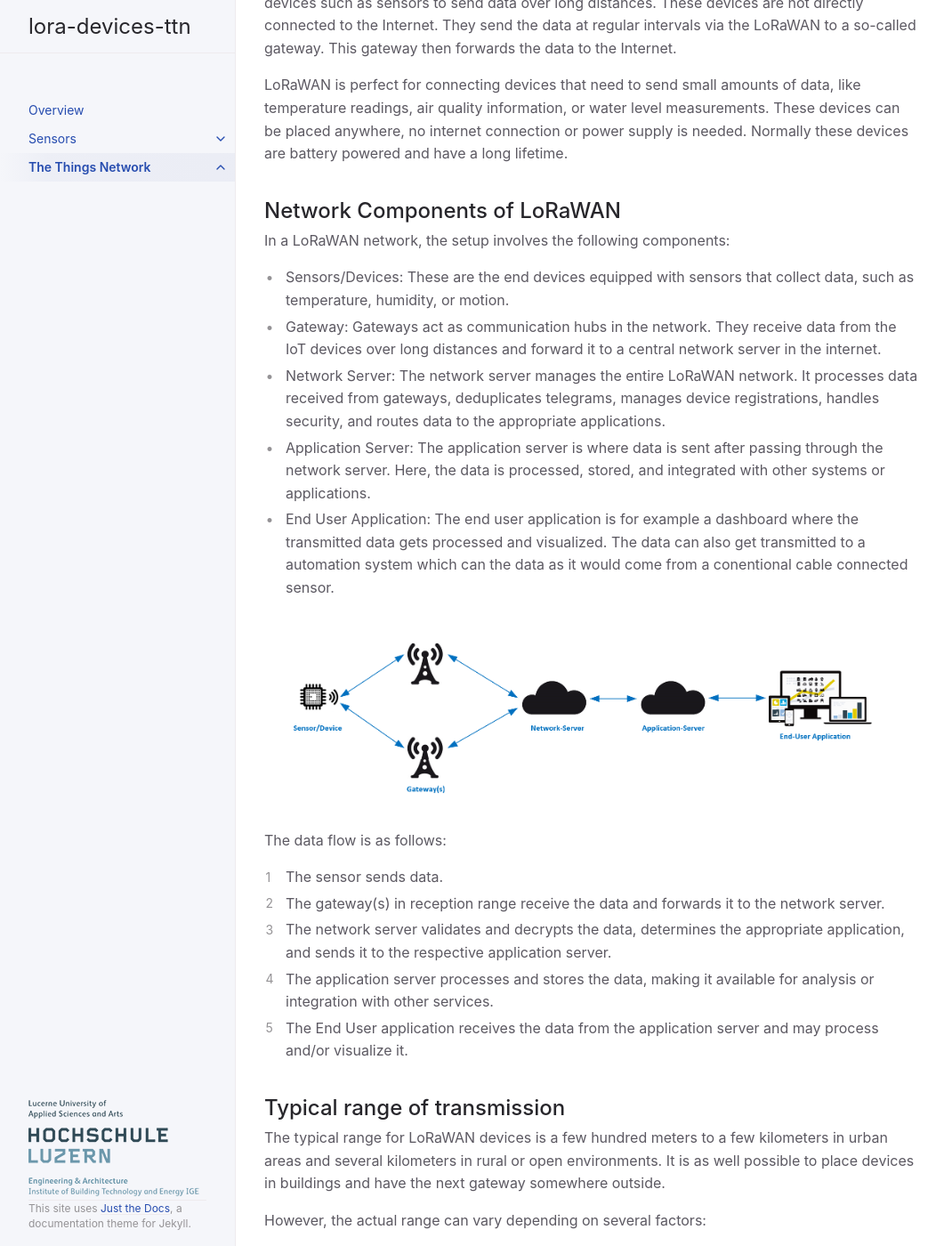
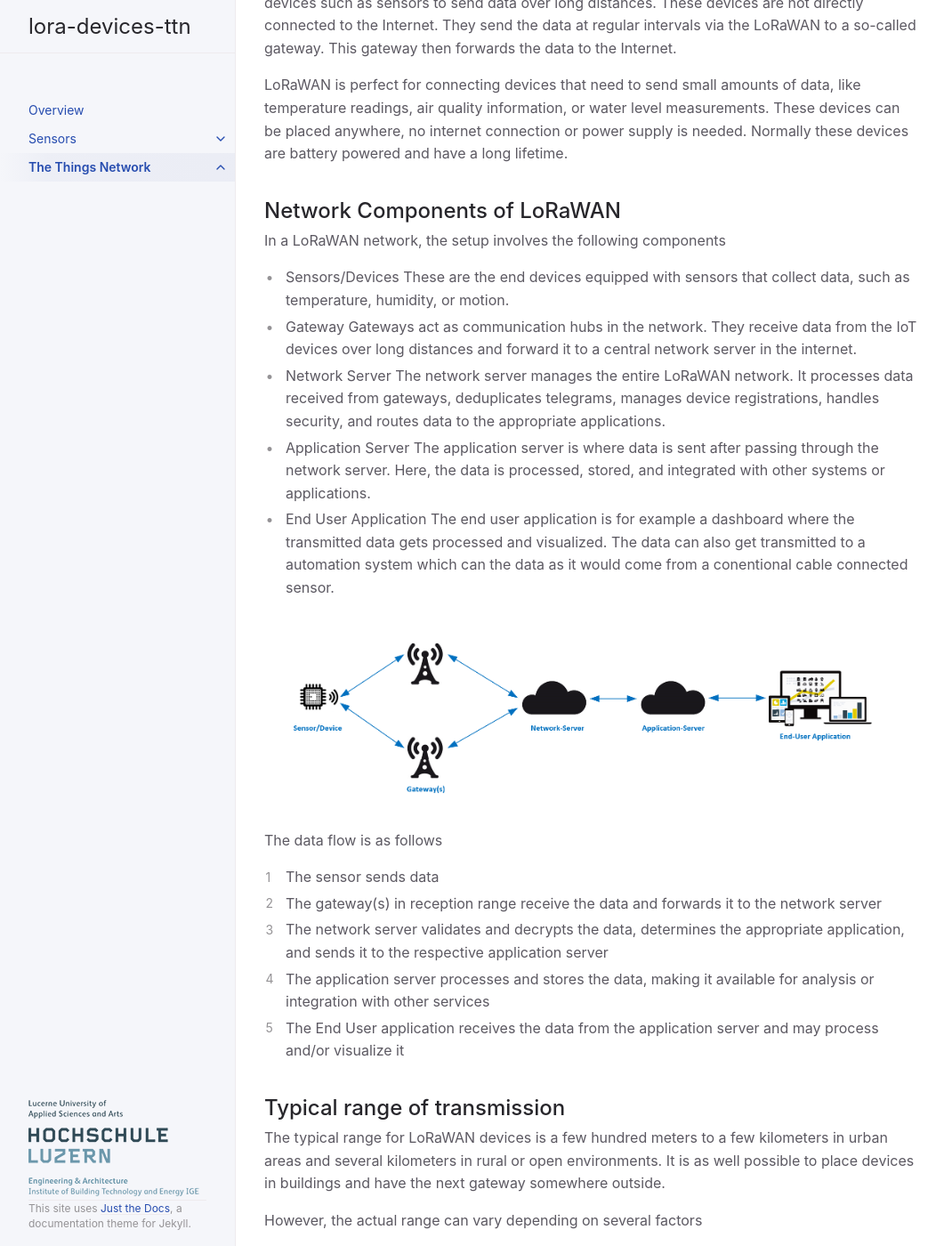
Before and after one commit to hslu-ige-laes/lora-devices-ttn, a Jekyll site: the page built from docs/ttn.md, in a window 1280 px wide and 1400 px high, scrolled down 252 px. Shown: the whole window at 89% size, without its empty margins (107-1168 px from the left). Built offline with Jekyll 4.4.1, drawn with Linux system fonts in a browser that asks for light colours; part of the change alters nothing that is shown; some of the changed text lies outside the part shown.

Commit message:
Update ttn.md

```diff
--- a/docs/ttn.md
+++ b/docs/ttn.md
@@ -15,36 +15,49 @@ LoRaWAN is perfect for connecting devices that need to send small amounts of dat
 Normally these devices are battery powered and have a long lifetime.
 
 ## Network Components of LoRaWAN
-In a LoRaWAN network, the setup involves the following components:
+In a LoRaWAN network, the setup involves the following components
 
-- Sensors/Devices: These are the end devices equipped with sensors that collect data, such as temperature, humidity, or motion.
-- Gateway: Gateways act as communication hubs in the network. They receive data from the IoT devices over long distances and forward it to a central network server in the internet.
-- Network Server: The network server manages the entire LoRaWAN network. It processes data received from gateways, deduplicates telegrams, manages device registrations, handles security, and routes data to the appropriate applications.
-- Application Server: The application server is where data is sent after passing through the network server. Here, the data is processed, stored, and integrated with other systems or applications.
-- End User Application: The end user application is for example a dashboard where the transmitted data gets processed and visualized. The data can also get transmitted to a automation system which can the data as it would come from a conentional cable connected sensor.
+- Sensors/Devices
+  These are the end devices equipped with sensors that collect data, such as temperature, humidity, or motion.
+- Gateway
+  Gateways act as communication hubs in the network. They receive data from the IoT devices over long distances and forward it to a central network server in the internet.
+- Network Server
+  The network server manages the entire LoRaWAN network. It processes data received from gateways, deduplicates telegrams, manages device registrations, handles security, and routes data to the appropriate applications.
+- Application Server
+  The application server is where data is sent after passing through the network server. Here, the data is processed, stored, and integrated with other systems or applications.
+- End User Application
+  The end user application is for example a dashboard where the transmitted data gets processed and visualized. The data can also get transmitted to a automation system which can the data as it would come from a conentional cable connected sensor.
 
 <img src="https://github.com/hslu-ige-laes/lora-devices-ttn/raw/master/docs/ttn_components.PNG" width="700"><br>
 
-The data flow is as follows:
-1. The sensor sends data.
-1. The gateway(s) in reception range receive the data and forwards it to the network server.
-1. The network server validates and decrypts the data, determines the appropriate application, and sends it to the respective application server.
-1. The application server processes and stores the data, making it available for analysis or integration with other services.
-1. The End User application receives the data from the application server and may process and/or visualize it.
+The data flow is as follows
+1. The sensor sends data
+1. The gateway(s) in reception range receive the data and forwards it to the network server
+1. The network server validates and decrypts the data, determines the appropriate application, and sends it to the respective application server
+1. The application server processes and stores the data, making it available for analysis or integration with other services
+1. The End User application receives the data from the application server and may process and/or visualize it
 
 ## Typical range of transmission
 The typical range for LoRaWAN devices is a few hundred meters to a few kilometers in urban areas and several kilometers in rural or open environments.
 It is as well possible to place devices in buildings and have the next gateway somewhere outside.
 
-However, the actual range can vary depending on several factors:
-- Distance to the Gateway: The farther the sensor device is from the gateway, the weaker the signal, impacting communication reliability.
-- Obstacles and Environment: Physical obstacles like buildings, walls, windows and trees can weaken or block the signal, affecting signal strength and range.
-- Gateway Density: More gateways nearby improve coverage and increase the chances of successful communication.
-- Transmit Power of the Device: Higher transmit power allows for longer range but consumes more energy.
-- Environmental Factors: Weather, humidity, and atmospheric conditions can influence signal strength.
-- Interference: Electronic noise or interference from other devices can impact reception.
-- Antenna Quality: The quality of antennas on both the IoT device and gateway affects range and reception quality.
-- Device Orientation: Each antenna has a designed orientation. Refer to the device datasheets to see how you place best the devices.
+However, the actual range can vary depending on several factors
+- Distance to the Gateway
+  The farther the sensor device is from the gateway, the weaker the signal, impacting communication reliability.
+- Obstacles and Environment
+  Physical obstacles like buildings, walls, windows and trees can weaken or block the signal, affecting signal strength and range.
+- Gateway Density
+  More gateways nearby improve coverage and increase the chances of successful communication.
+- Transmit Power of the Device
+  Higher transmit power allows for longer range but consumes more energy.
+- Environmental Factors
+  Weather, humidity, and atmospheric conditions can influence signal strength.
+- Interference
+  Electronic noise or interference from other devices can impact reception.
+- Antenna Quality
+  The quality of antennas on both the IoT device and gateway affects range and reception quality.
+- Device Orientation
+  Each antenna has a designed orientation. Refer to the device datasheets to see how you place best the devices.
 
 ## What is TTN?
 `The Things Network - TTN` is a global, community-driven, open-source LoRaWAN network. It provides an infrastructure for connecting own devices free of charge.
```
